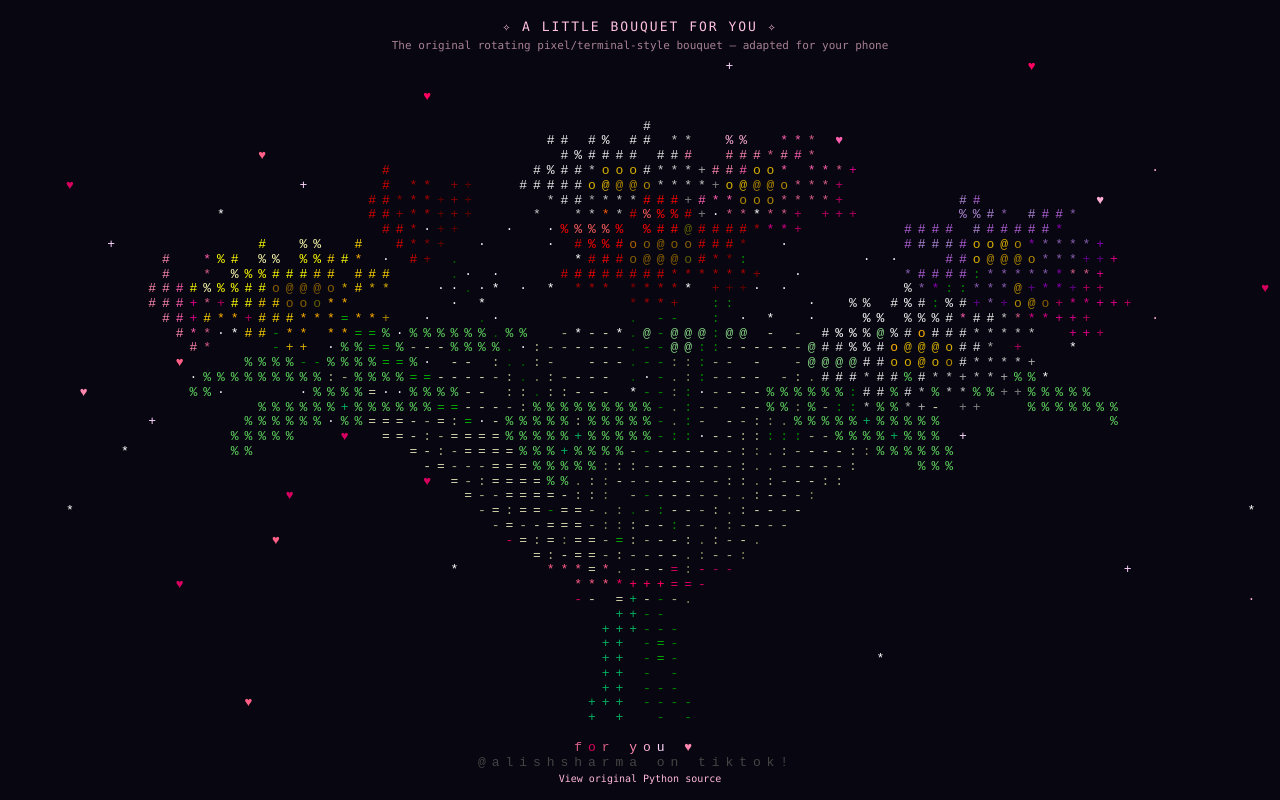
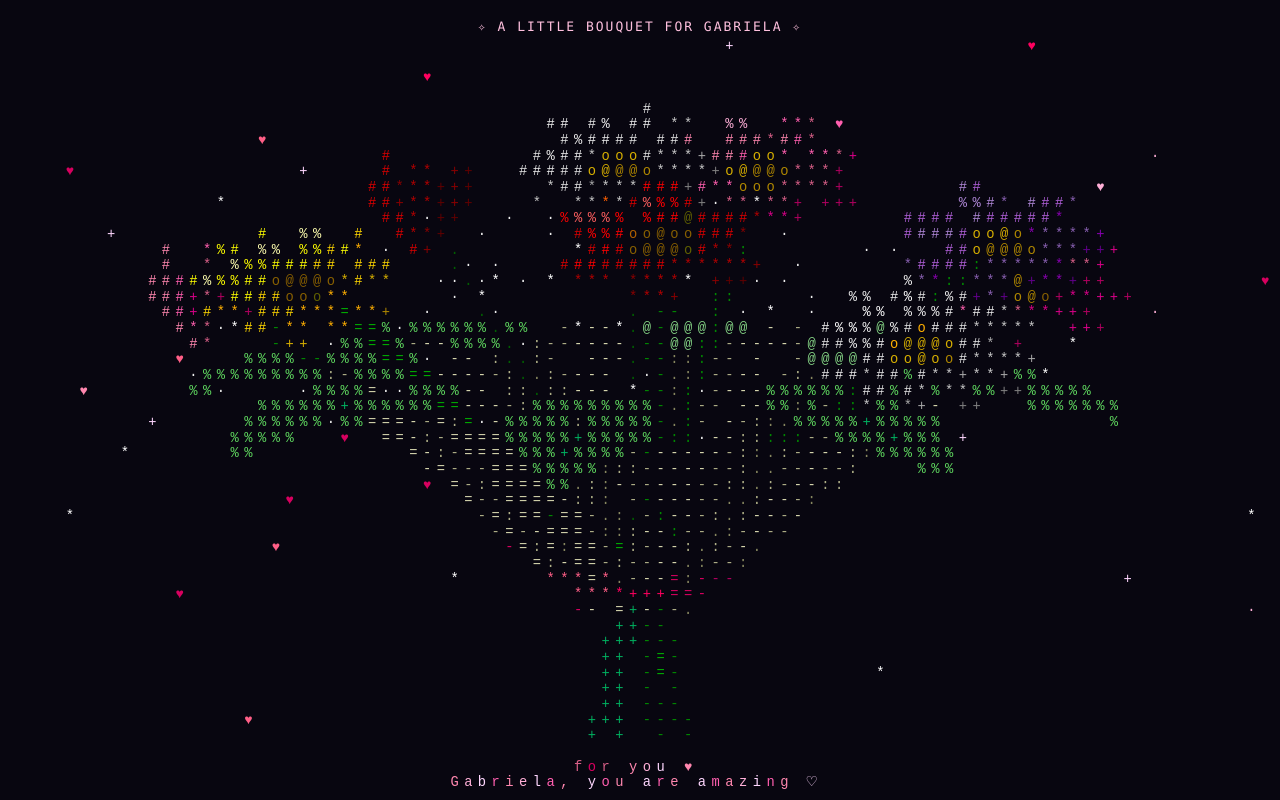
Before and after one commit to brianas143/web-design, a plain HTML site: page original-bouquet.html in a window 1280 px wide. Drawn offline with Linux system fonts and the light colour scheme.

Commit message:
Personalize original spinning bouquet for Gabriela and remove technical labels

```diff
--- a/original-bouquet.html
+++ b/original-bouquet.html
@@ -1,7 +1,7 @@
 <!doctype html>
 <html lang="en"><head><meta charset="utf-8"><meta name="viewport" content="width=device-width,initial-scale=1,viewport-fit=cover"><meta name="theme-color" content="#080610"><title>Original Spinning Bouquet 💐</title>
 <style>*{box-sizing:border-box}html,body{height:100%;margin:0;background:#080610;color:#f8c1d9;font-family:ui-monospace,SFMono-Regular,Menlo,Consolas,monospace}main{height:100dvh;display:flex;flex-direction:column;align-items:center;padding:10px 8px max(env(safe-area-inset-bottom),10px)}h1{font-size:13px;letter-spacing:2px;margin:9px 0 4px;color:#ffc0de;font-weight:500}p{font-size:11px;text-align:center;opacity:.65;margin:1px 0 7px}canvas{width:100%;height:100%;min-height:0;flex:1;object-fit:contain;touch-action:pan-y}a{color:#ffb8da}.back{font-size:10px;text-decoration:none;margin:4px 0 6px}</style></head>
-<body><main><h1>✧ A LITTLE BOUQUET FOR YOU ✧</h1><p>The original rotating pixel/terminal-style bouquet — adapted for your phone</p><canvas id="c" aria-label="Animated spinning bouquet with colorful flowers, sparkles and hearts"></canvas><a class="back" href="./original-bouquet.py">View original Python source</a></main>
+<body><main><h1>✧ A LITTLE BOUQUET FOR GABRIELA ✧</h1><canvas id="c" aria-label="A colorful spinning bouquet for Gabriela"></canvas></main>
 <script>
 (()=>{
 const canvas=document.getElementById('c'),ctx=canvas.getContext('2d',{alpha:false});
@@ -60,7 +60,7 @@ else{let v=(1-dy)/2;if(v<0||v>1)continue;let hw=.62*Math.sin(Math.PI*.5*Math.min
 for(let p of babies){let [col,row,zt]=project(p[0],p[1],p[2]),star=Math.sin(t*2+p[3])>.6;plot(col,row,zt+.02,star?'*':'·',star?231:255)}
 for(let p of sparkles){let [col,row,zt]=project(p[0],p[1],p[2]),tw=Math.sin(t*p[4]+p[3]);if(tw>.85)plot(col,row,zt,'*',231);else if(tw>.4)plot(col,row,zt,'+',225);else if(tw>0)plot(col,row,zt,'·',218)}
 function message(text,row,palette){let start=Math.max(0,Math.floor((cols-text.length)/2));for(let i=0;i<text.length&&start+i<cols;i++){let n=row*cols+start+i;chars[n]=text[i];colors[n]=palette[(i+Math.floor(t*6))%palette.length]}}
-message('for you ♥',rows-2,MSG);message('@alishsharma on tiktok!',rows-1,[238]);
+message('for you ♥',rows-2,MSG);message('Gabriela, you are amazing ♡',rows-1,[205,211,218,225]);
 ctx.fillStyle='#080610';ctx.fillRect(0,0,canvas.width,canvas.height);ctx.font=(cellH*.88)+'px monospace';ctx.textAlign='center';ctx.textBaseline='middle';
 for(let i=0;i<chars.length;i++){if(chars[i]===' ')continue;ctx.fillStyle=color(colors[i]);ctx.fillText(chars[i],(i%cols+.5)*cellW,(Math.floor(i/cols)+.54)*cellH)}
 }
```
